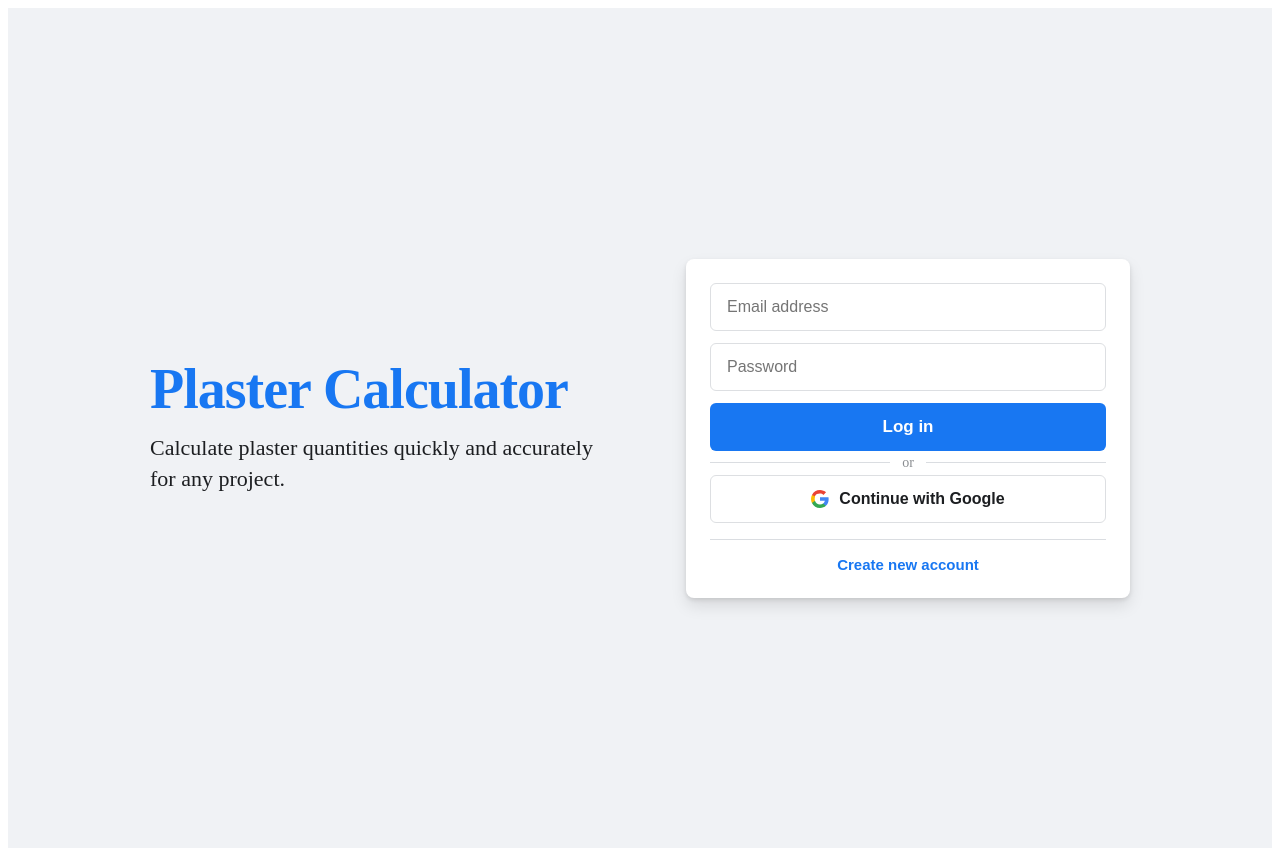
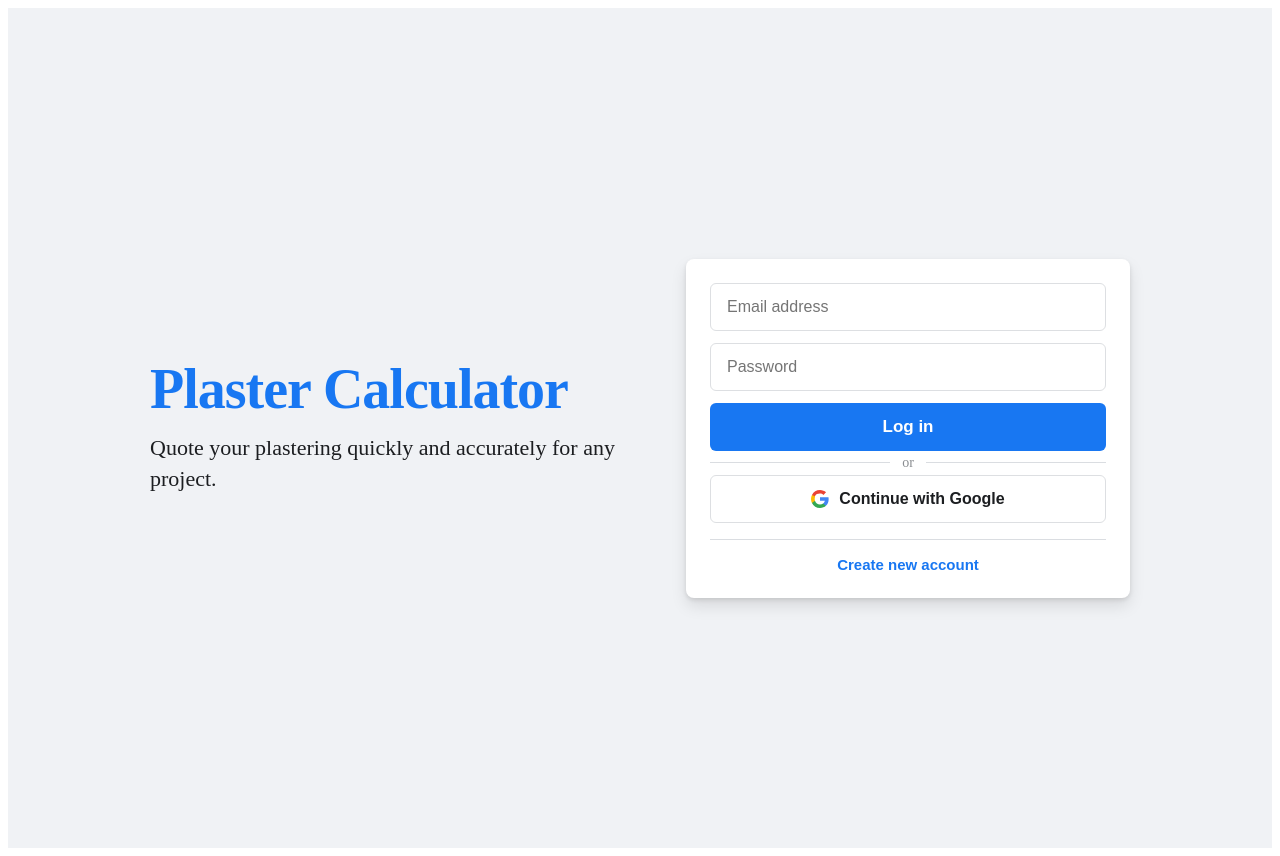
Before and after one commit to dijimsta/plaster-calculator, a Next.js app in the folder apps/plaster-calculator-web/: page / in a window 1280 px wide. Built offline with nearby package versions, Linux system fonts and the light colour scheme; no server answers.

Commit message:
chore(plaster-calculator-web): update login tagline (#1)

```diff
--- a/apps/plaster-calculator-web/src/app/page.tsx
+++ b/apps/plaster-calculator-web/src/app/page.tsx
@@ -100,7 +100,7 @@ export default function LoginPage() {
         <div className={styles["brand"]}>
           <h1 className={styles["logo"]}>Plaster Calculator</h1>
           <p className={styles["tagline"]}>
-            Calculate plaster quantities quickly and accurately for any project.
+            Quote your plastering quickly and accurately for any project.
           </p>
         </div>
 
```
